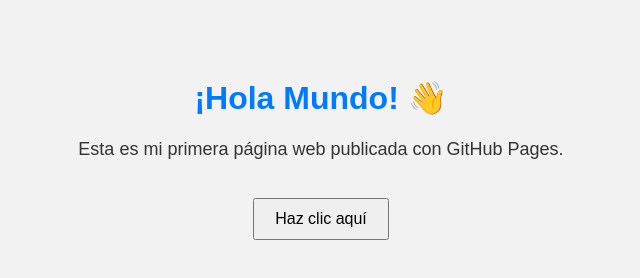
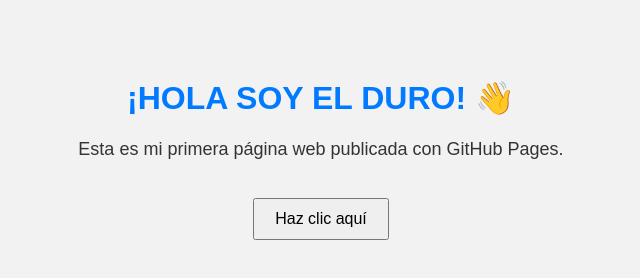
Before and after one commit to kurama09kyu-gif/control-2, a plain HTML site: page index.html in a window 1280 px wide. Shown: the whole page, without its empty margins (319-959 px from the left). Drawn offline with Linux system fonts and the light colour scheme.

Commit message:
Update index.html

```diff
--- a/index.html
+++ b/index.html
@@ -30,7 +30,7 @@
 </head>
 <body>
 
-  <h1>¡Hola Mundo! 👋</h1>
+  <h1>¡HOLA SOY EL DURO! 👋</h1>
   <p>Esta es mi primera página web publicada con GitHub Pages.</p>
 
   <button onclick="mostrarMensaje()">Haz clic aquí</button>
```
